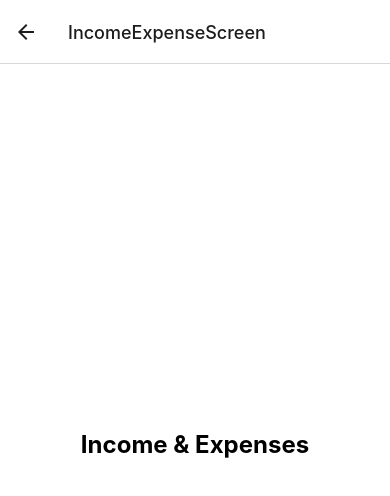
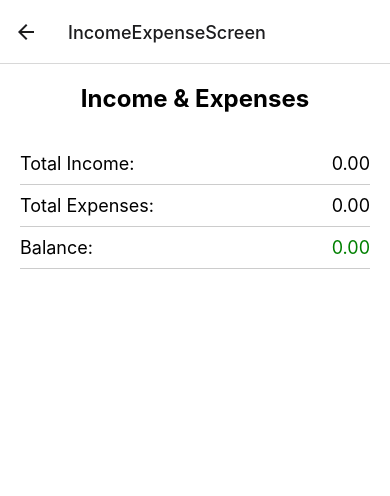
Before and after one commit to Maplestudent/ExpenseTracker, a React Native app: screen /IncomeExpenseScreen in a window 390 px wide. Shown: the top 496 px of the page. Built offline with nearby package versions, Linux system fonts and the light colour scheme.

Commit message:
incomeandexpense screen

```diff
--- a/src/screens/IncomeExpenseScreen.jsx
+++ b/src/screens/IncomeExpenseScreen.jsx
@@ -1,12 +1,65 @@
-// IncomeExpenseScreen.jsx
-import React from 'react';
+import React, { useContext } from 'react';
 import { StyleSheet, Text, View } from 'react-native';
+import { StorageContext } from '../components/Storage';
 
 function IncomeExpenseScreen() {
+  const { expenses } = useContext(StorageContext);
+
+  // Function to group and sum amounts by category
+  const sumByCategory = (items, type) => {
+    return items
+      .filter(item => item.type === type)
+      .reduce((acc, item) => {
+        const amount = parseFloat(item.amount);
+        acc[item.category] = (acc[item.category] || 0) + amount;
+        return acc;
+      }, {});
+  };
+
+  const incomeByCategory = sumByCategory(expenses, 'Income');
+  const expensesByCategory = sumByCategory(expenses, 'Expense');
+  const totalIncome = Object.values(incomeByCategory).reduce((acc, curr) => acc + curr, 0);
+  const totalExpenses = Object.values(expensesByCategory).reduce((acc, curr) => acc + curr, 0);
+
+  const balance = totalIncome - totalExpenses;
+
   return (
     <View style={styles.container}>
       <Text style={styles.title}>Income & Expenses</Text>
-      {/* Further implementation goes here */}
+
+      <View style={styles.table}>
+        {/* Display total and breakdown of income */}
+        <View style={styles.tableRow}>
+          <Text style={styles.tableCell}>Total Income:</Text>
+          <Text style={styles.tableCell}>{totalIncome.toFixed(2)}</Text>
+        </View>
+        {Object.entries(incomeByCategory).map(([category, amount]) => (
+          <View style={styles.tableRow} key={'income-' + category}>
+            <Text style={styles.tableCell}>{category}:</Text>
+            <Text style={styles.tableCell}>{amount.toFixed(2)}</Text>
+          </View>
+        ))}
+
+        {/* Display total and breakdown of expenses */}
+        <View style={styles.tableRow}>
+          <Text style={styles.tableCell}>Total Expenses:</Text>
+          <Text style={styles.tableCell}>{totalExpenses.toFixed(2)}</Text>
+        </View>
+        {Object.entries(expensesByCategory).map(([category, amount]) => (
+          <View style={styles.tableRow} key={'expense-' + category}>
+            <Text style={styles.tableCell}>{category}:</Text>
+            <Text style={styles.tableCell}>{amount.toFixed(2)}</Text>
+          </View>
+        ))}
+
+        {/* Display balance */}
+        <View style={styles.tableRow}>
+          <Text style={styles.tableCell}>Balance:</Text>
+          <Text style={[styles.tableCell, {color: balance >= 0 ? 'green' : 'red'}]}>
+            {balance.toFixed(2)}
+          </Text>
+        </View>
+      </View>
     </View>
   );
 }
@@ -14,17 +67,30 @@ function IncomeExpenseScreen() {
 const styles = StyleSheet.create({
   container: {
     flex: 1,
-    justifyContent: 'center',
-    alignItems: 'center',
-    backgroundColor: '#fff', // You can change the background color
+    padding: 20,
+    backgroundColor: '#fff',
   },
   title: {
     fontSize: 24,
     fontWeight: 'bold',
-    marginBottom: 20, // Add some space below the title
-    // You can add more styling here
+    textAlign: 'center',
+    marginBottom: 30,
   },
-  // Additional styles can be added here if needed
+  table: {
+    // Style your table as needed
+  },
+  tableRow: {
+    flexDirection: 'row',
+    justifyContent: 'space-between',
+    paddingVertical: 10,
+    borderBottomWidth: 1,
+    borderBottomColor: '#ccc',
+  },
+  tableCell: {
+    fontSize: 18,
+    // Additional styling for table cells
+  },
+  // Add more styles if needed
 });
 
 export default IncomeExpenseScreen;
```
